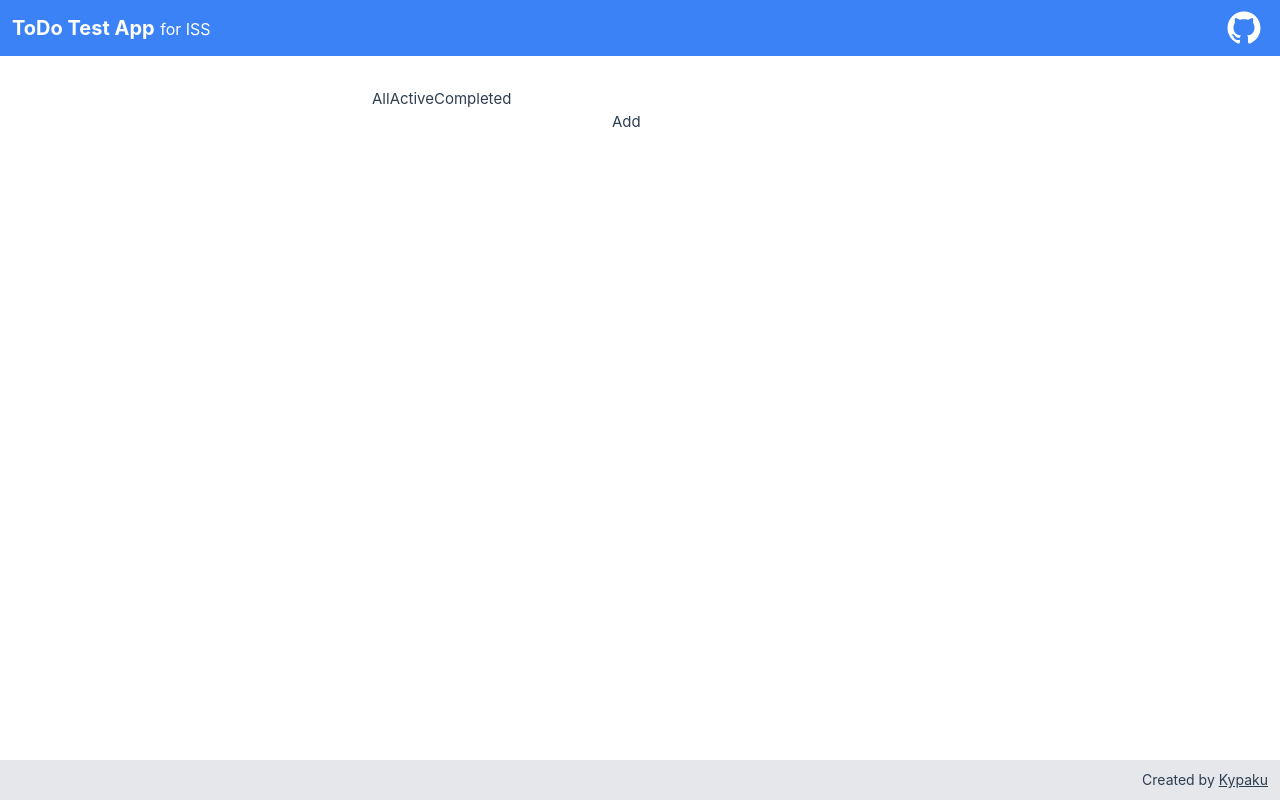
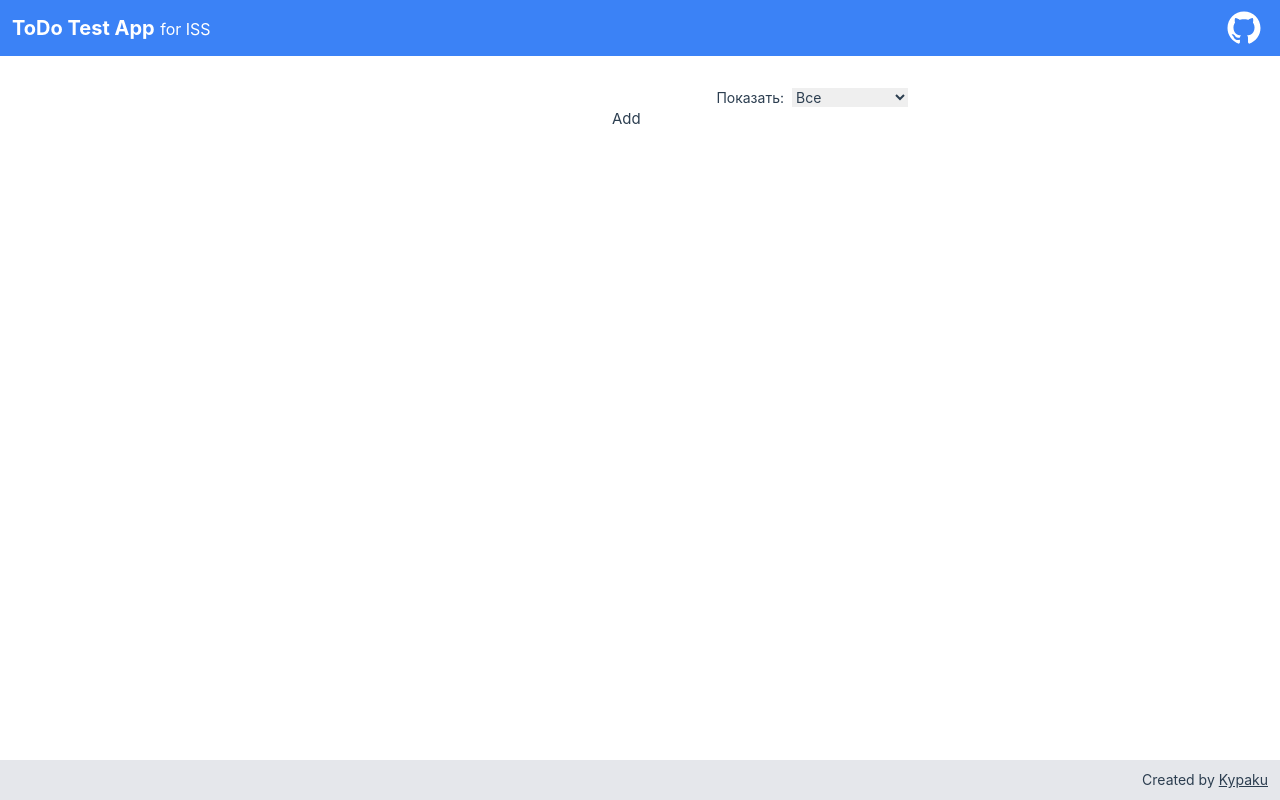
Before and after one commit to Kypaku/iss-test, a Vue app: page / in a window 1280 px wide. Built offline with nearby package versions, Linux system fonts and the light colour scheme.

Commit message:
toolbar fixes

```diff
--- a/src/components/main/MainToolbar.vue
+++ b/src/components/main/MainToolbar.vue
@@ -1,14 +1,18 @@
 <template>
-    <div class="main-toolbar">
-        <div class="filter">
-            <button :class="{ active: store.filter === 'all' }" @click="setFilter('all')">All</button>
-            <button :class="{ active: store.filter === 'active' }" @click="setFilter('active')">Active</button>
-            <button :class="{ active: store.filter === 'completed' }" @click="setFilter('completed')">Completed</button>
+    <div class="main-toolbar flex flex-col lg:flex-row-reverse lg:justify-between">
+        <div class="select text-sm text-right">
+            <label for="main-toolbar-select" class="mr-2">Показать:</label>
+            <select id="main-toolbar-select" v-model="store.filter" @change="setFilter(store.filter)">
+                <option value="all">Все</option>
+                <option value="active">Активные</option>
+                <option value="completed">Завершенные</option>
+            </select>
         </div>
-        <div class="selected-actions" v-show="selectedIds.length">
-            <button @click="emit('removeItems')">Remove selected</button>
-            <button v-if="hasUncompleted" @click="emit('completeItems')">Complete selected</button>
-            <button v-if="hasCompleted" @click="emit('activateItems')">Activate selected</button>
+        <div class="selected-actions text-sm" v-show="selectedIds.length">
+            Выбранные:
+            <button @click="emit('removeItems')">Удалить</button>
+            <button v-if="hasUncompleted" @click="emit('completeItems')">Завершить</button>
+            <button v-if="hasCompleted" @click="emit('activateItems')">Активировать</button>
         </div>
     </div>
 </template>
```
